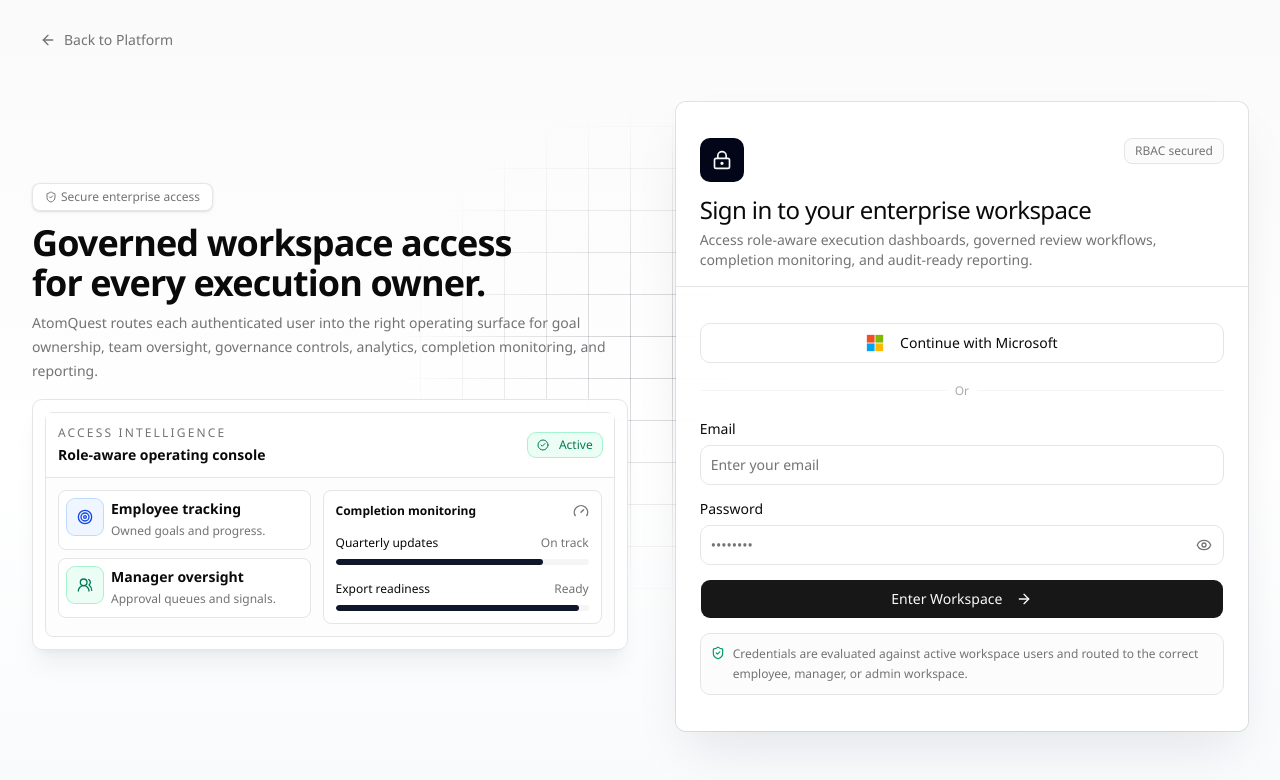
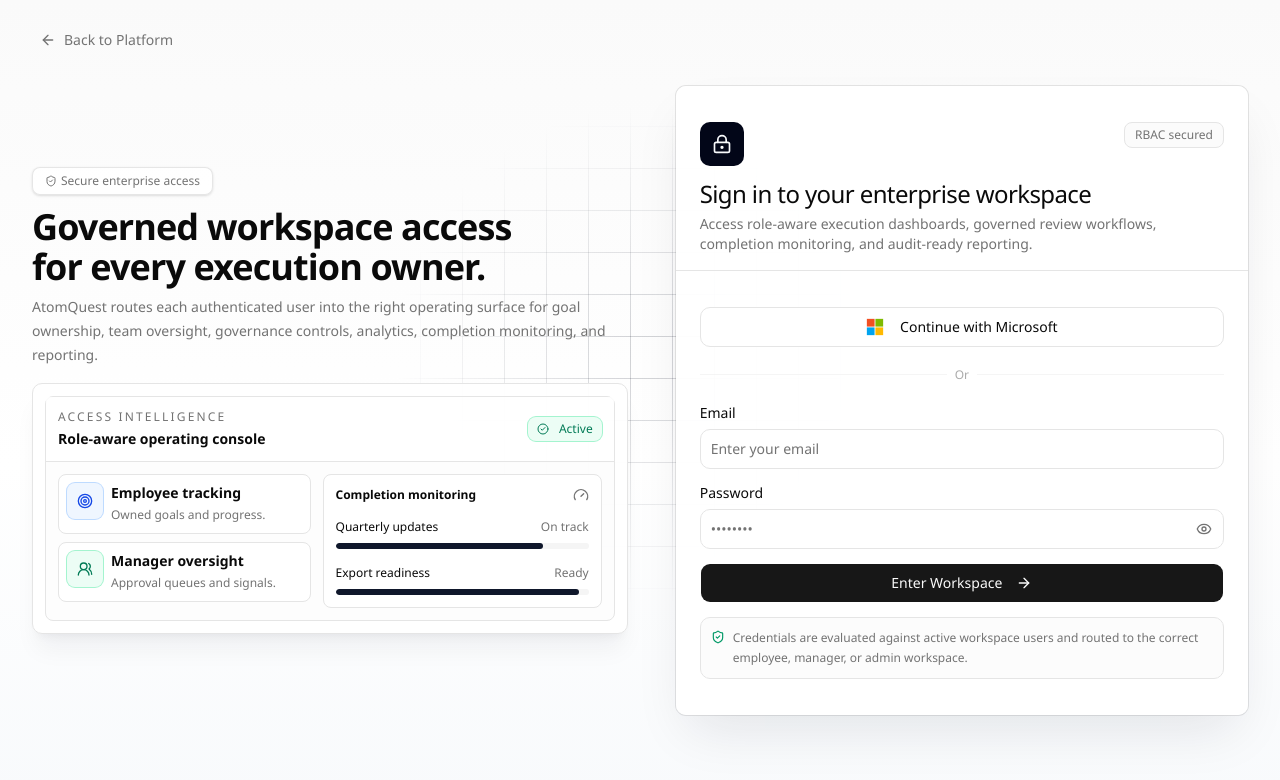
Before and after one commit to Manmadha-007/atomquest-portal, a Next.js app: page /sign-in in a window 1280 px wide. Shown: the top 780 px of the page. Built offline with nearby package versions, Linux system fonts and the light colour scheme; no server answers.

Commit message:
refactor(ui): decouple back navigation from signin layout flow

```diff
--- a/src/app/sign-in/page.tsx
+++ b/src/app/sign-in/page.tsx
@@ -134,7 +134,7 @@
       <InteractiveGrid />
 
       <div className="mx-auto flex min-h-svh w-full max-w-7xl flex-col px-4 py-6 sm:px-6 lg:px-8">
-        <div className="flex justify-start">
+        <div className="absolute left-4 top-6 z-10 sm:left-6 lg:left-8">
           <Link
             href="/"
             className="inline-flex items-center gap-2 rounded-md px-2 py-1.5 text-sm font-medium text-muted-foreground transition-colors hover:bg-muted/50 hover:text-foreground"
```
